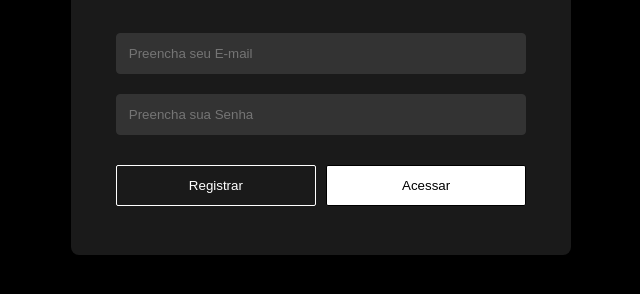
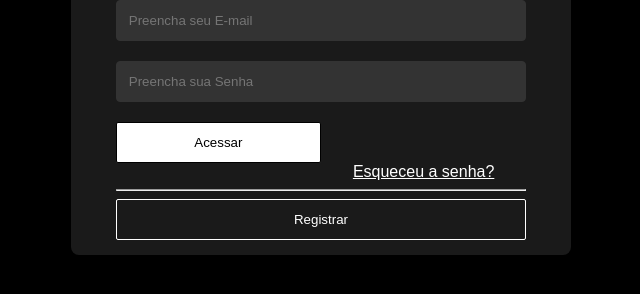
Before and after one commit to vitor-moratz/moratz-estoque-mercearia, a plain HTML site: page frontend/src/index.html in a window 1280 px wide. Shown: the part 320-614 px from the top of the page, without its empty margins (319-959 px from the left). Drawn offline with nearby package versions, Linux system fonts and the light colour scheme.

Commit message:
ajustando botoes e implementando esqueceu a senha

```diff
--- a/frontend/src/css/global-style.css
+++ b/frontend/src/css/global-style.css
@@ -44,14 +44,21 @@ body {
     border-color: #ffffff
 }
 
-.button-container {
+.button-container-login {
     display: flex;
+    flex-direction: column;
     justify-content: space-between;
-    margin-top: 10px;
+    align-items: center;
+    width: 100%;
+}
+.button-container-register {
+    display: flex;
+    flex-direction: column;
+    justify-content: center;
+    align-items: center;
 }
 
 .login-button, .register-button {
-    flex: 1;
     padding: 12px;
     box-sizing: border-box;
     border: none;
@@ -65,7 +72,13 @@ body {
     color: #000;
     border: 1px solid #000;
     transition: background-color 0.3s ease, color 0.3s ease, border-color 0.3s ease;
-    margin-left: 5px;
+    width: 50%;
+    margin-right: 50%;
+}
+
+.esqueceu {
+    color: #ffffff;
+    margin-left: 50%;
 }
 
 .login-button:hover {
@@ -79,7 +92,7 @@ body {
     color: #fff;
     border: 1px solid #fff;
     transition: background-color 0.3s ease, color 0.3s ease, border-color 0.3s ease;
-    margin-right: 5px;
+    width: 100%;
 }
 
 .register-button:hover {
@@ -111,7 +124,6 @@ body {
     color: #000000;
 }
 
-
 @media screen and (max-width: 600px) {
     .login-container {
         width: 90%;
--- a/frontend/src/index.html
+++ b/frontend/src/index.html
@@ -10,18 +10,21 @@
 <body>
     <div class="login-container">
         <div class="texto">
-        <h1>Controle de <span id="span"></h1>
+            <h1>Controle de <span id="span"></span></h1>
         </div>
         <div class="login-form">
             <input type="text" placeholder="Preencha seu E-mail" class="input-field" required>
             <input type="password" placeholder="Preencha sua Senha" class="input-field" required>
-    <div class="button-container">
+            <div class="button-container-login">
+                <button class="login-button">Acessar</button>
+                <a class="esqueceu" href="#esqueceu-senha">Esqueceu a senha?</a>
+            </div>
+            <hr class="divider">
+            <div class="button-container-register">
             <button class="register-button">Registrar</button>
-        <button class="login-button">Acessar</button>
         </div>
         </div>
     </div>
-
     <script src="https://unpkg.com/typeit@8.7.1/dist/index.umd.js"></script>
     <script src="./js/efeito-titulo.js"></script>
 </body>
```
Lines whose indentation alone changed are shown as unchanged.
